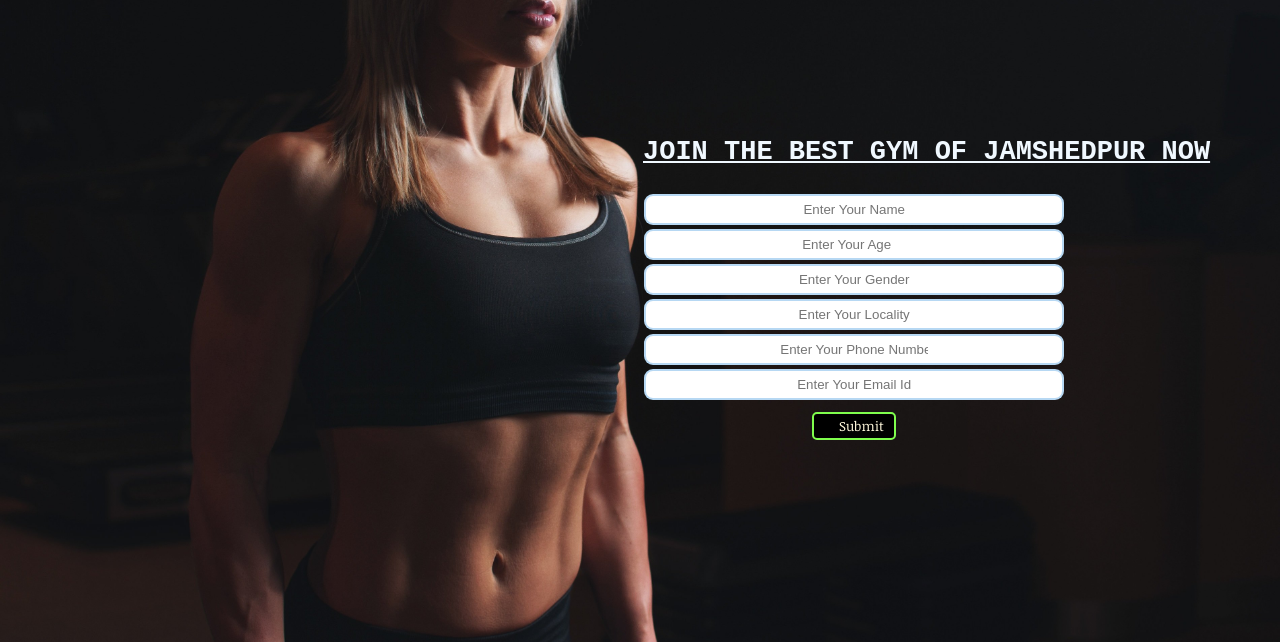
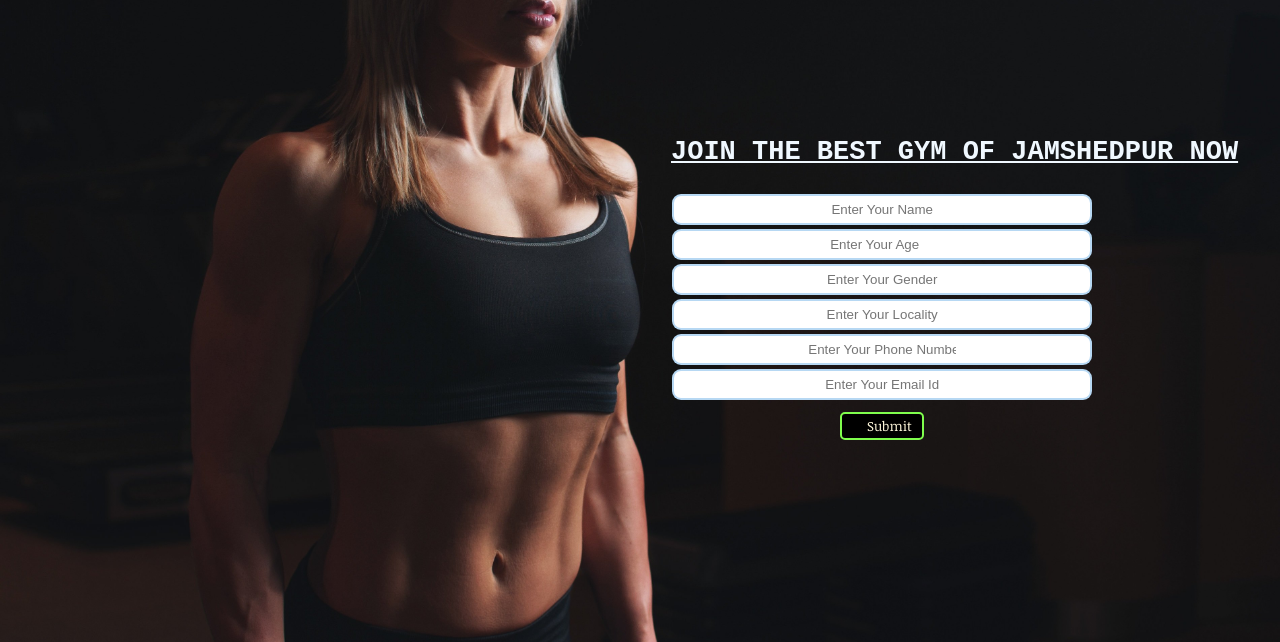
Before and after one commit to Anshul140/Gym-Website, a plain HTML site: page index.html in a window 1280 px wide. Shown: the part 168-810 px from the top of the page. Drawn offline with Linux system fonts and the light colour scheme; a web font is replaced by a local one.

Commit message:
Shifted form container to more right

```diff
--- a/index.html
+++ b/index.html
@@ -97,7 +97,7 @@
 
         .container {
             /* border: 2px solid rgb(104, 207, 255); */
-            margin: 149px 597px;
+            margin: 149px 625px;
             padding: 41px 46px;
             width: 33%;
             border-radius: 14px;
```
